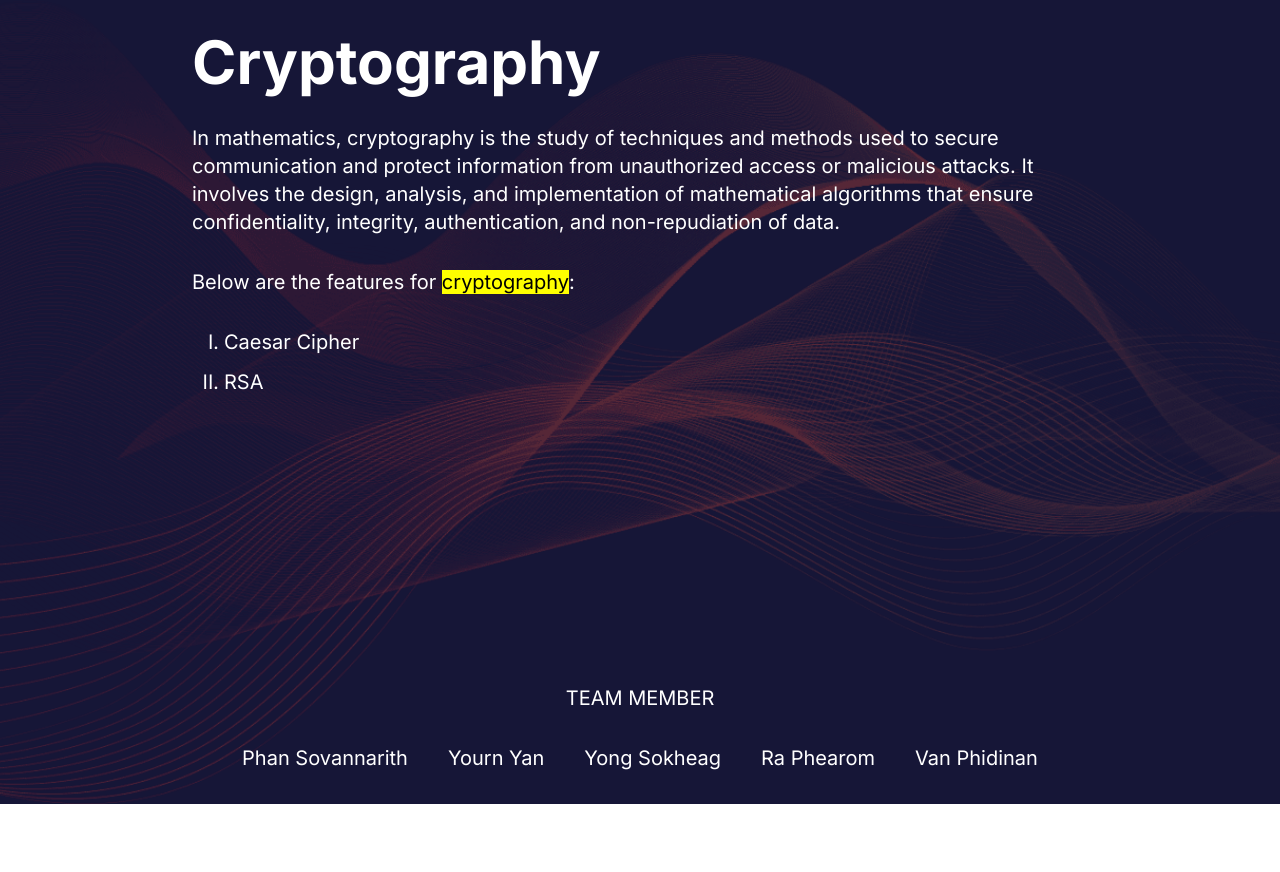
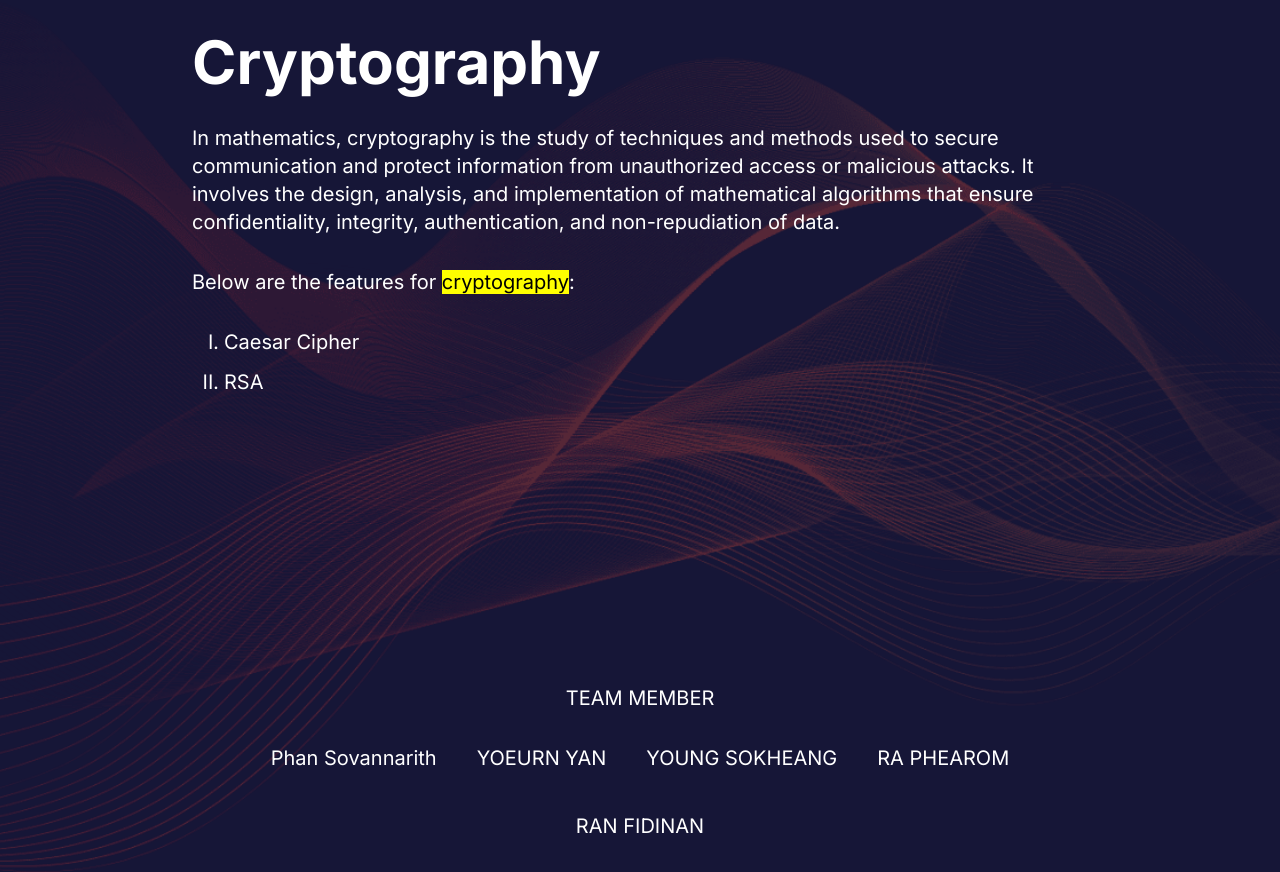
Before and after one commit to Alujack/math-rsa-project, a Next.js app: page / in a window 1280 px wide. Before the commit the page ends 804 px from the top, so only its background shows below. Built offline with nearby package versions, Linux system fonts and the light colour scheme.

Commit message:
update name

```diff
--- a/src/app/page.js
+++ b/src/app/page.js
@@ -24,10 +24,10 @@ export default function Home() {
           </h1>
           <ol className="flex flex-wrap justify-center gap-4 md:gap-6 lg:gap-10 pb-8">
             <li>Phan Sovannarith</li>
-            <li>Yourn Yan</li>
-            <li>Yong Sokheag</li>
-            <li>Ra Phearom</li>
-            <li>Van Phidinan</li>
+            <li>YOEURN YAN</li>
+            <li>YOUNG SOKHEANG</li>
+            <li>RA PHEAROM</li>
+            <li>RAN FIDINAN</li>
           </ol>
         </div>
       </div>
```
